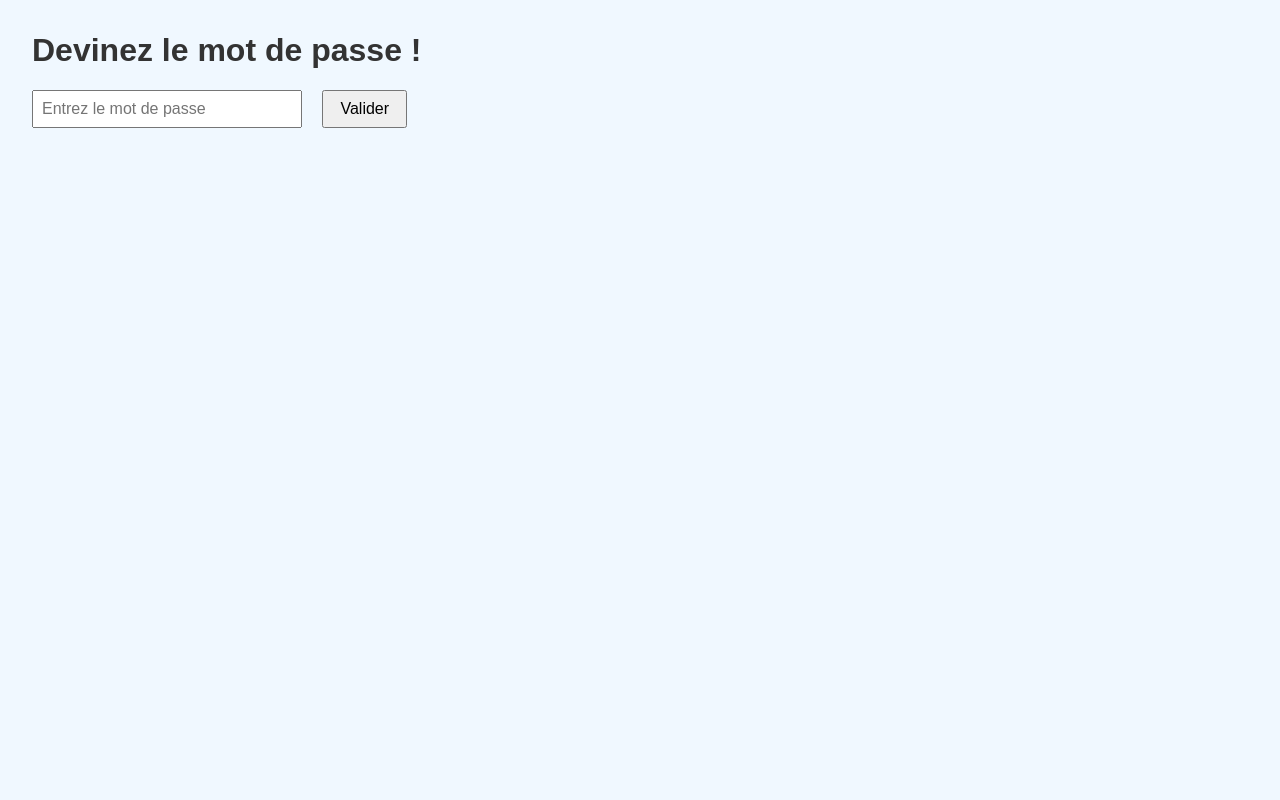
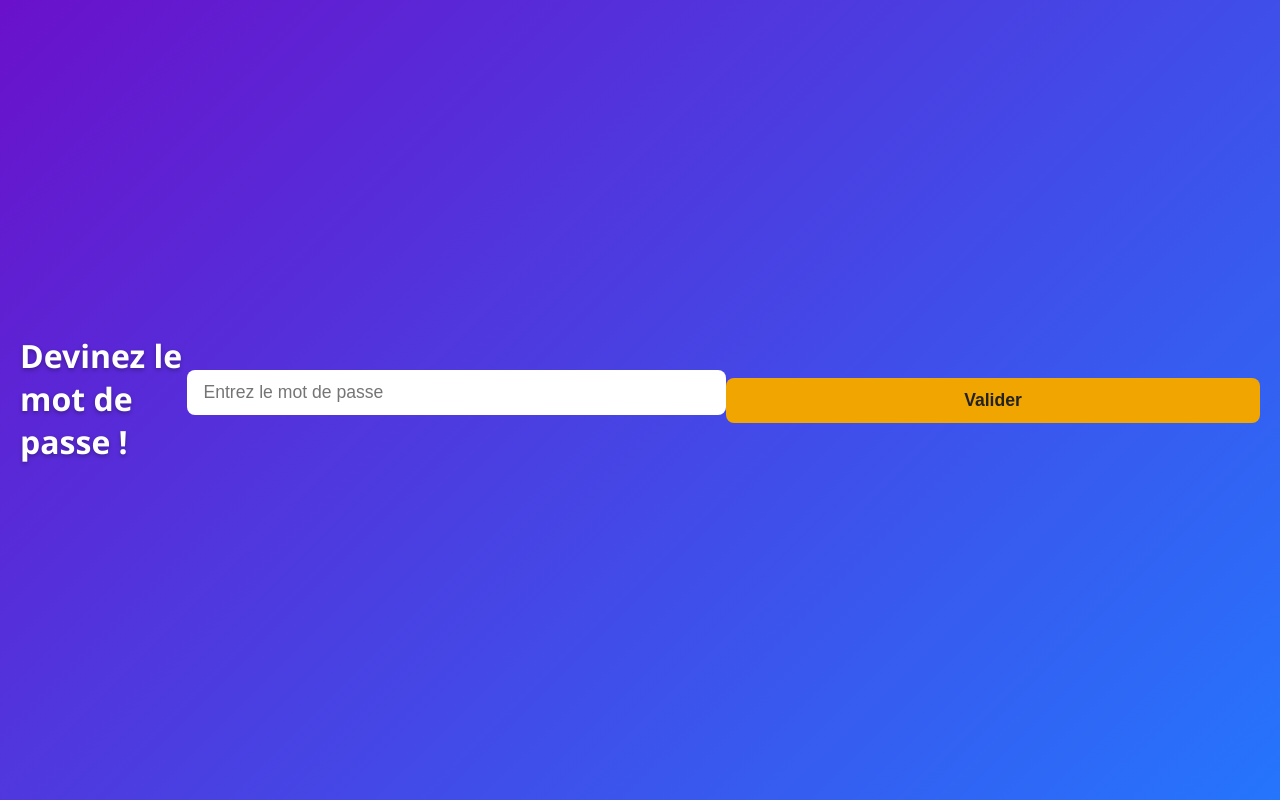
Before and after one commit to dim2008/projet, a Flask app: page / in a window 1280 px wide. Run offline with Flask 3, Linux system fonts and the light colour scheme.

Commit message:
Update style.css

```diff
--- a/static/style.css
+++ b/static/style.css
@@ -1,24 +1,73 @@
-body {
-  font-family: Arial, sans-serif;
-  margin: 2rem;
-  background-color: #f0f8ff;
-  color: #333;
+/* Reset et mise en page générale */
+* {
+  box-sizing: border-box;
 }
 
-input {
-  padding: 0.5rem;
-  font-size: 1rem;
-  width: 250px;
-  margin-right: 1rem;
+body {
+  font-family: 'Segoe UI', Tahoma, Geneva, Verdana, sans-serif;
+  background: linear-gradient(135deg, #6a11cb 0%, #2575fc 100%);
+  color: #fff;
+  display: flex;
+  justify-content: center;
+  align-items: center;
+  height: 100vh;
+  margin: 0;
+  padding: 20px;
+}
+
+.container {
+  background: rgba(255, 255, 255, 0.1);
+  padding: 2.5rem 3rem;
+  border-radius: 12px;
+  box-shadow: 0 8px 24px rgba(0, 0, 0, 0.2);
+  text-align: center;
+  max-width: 400px;
+  width: 100%;
+}
+
+h1 {
+  margin-bottom: 1.5rem;
+  font-weight: 700;
+  font-size: 2rem;
+  text-shadow: 0 2px 4px rgba(0,0,0,0.3);
+}
+
+input[type="text"] {
+  width: 100%;
+  padding: 0.75rem 1rem;
+  font-size: 1.1rem;
+  border: none;
+  border-radius: 8px;
+  margin-bottom: 1rem;
+  outline: none;
+  transition: box-shadow 0.3s ease;
+}
+
+input[type="text"]:focus {
+  box-shadow: 0 0 8px 2px #f0a500;
 }
 
 button {
-  padding: 0.5rem 1rem;
-  font-size: 1rem;
+  width: 100%;
+  padding: 0.75rem;
+  font-size: 1.1rem;
+  border: none;
+  border-radius: 8px;
+  background: #f0a500;
+  color: #222;
+  font-weight: 600;
   cursor: pointer;
+  transition: background-color 0.3s ease;
+}
+
+button:hover {
+  background: #cf8500;
 }
 
 #response {
-  margin-top: 1rem;
-  font-weight: bold;
+  margin-top: 1.25rem;
+  font-weight: 600;
+  font-size: 1.1rem;
+  min-height: 1.5em;
+  text-shadow: 0 1px 2px rgba(0,0,0,0.3);
 }
```
